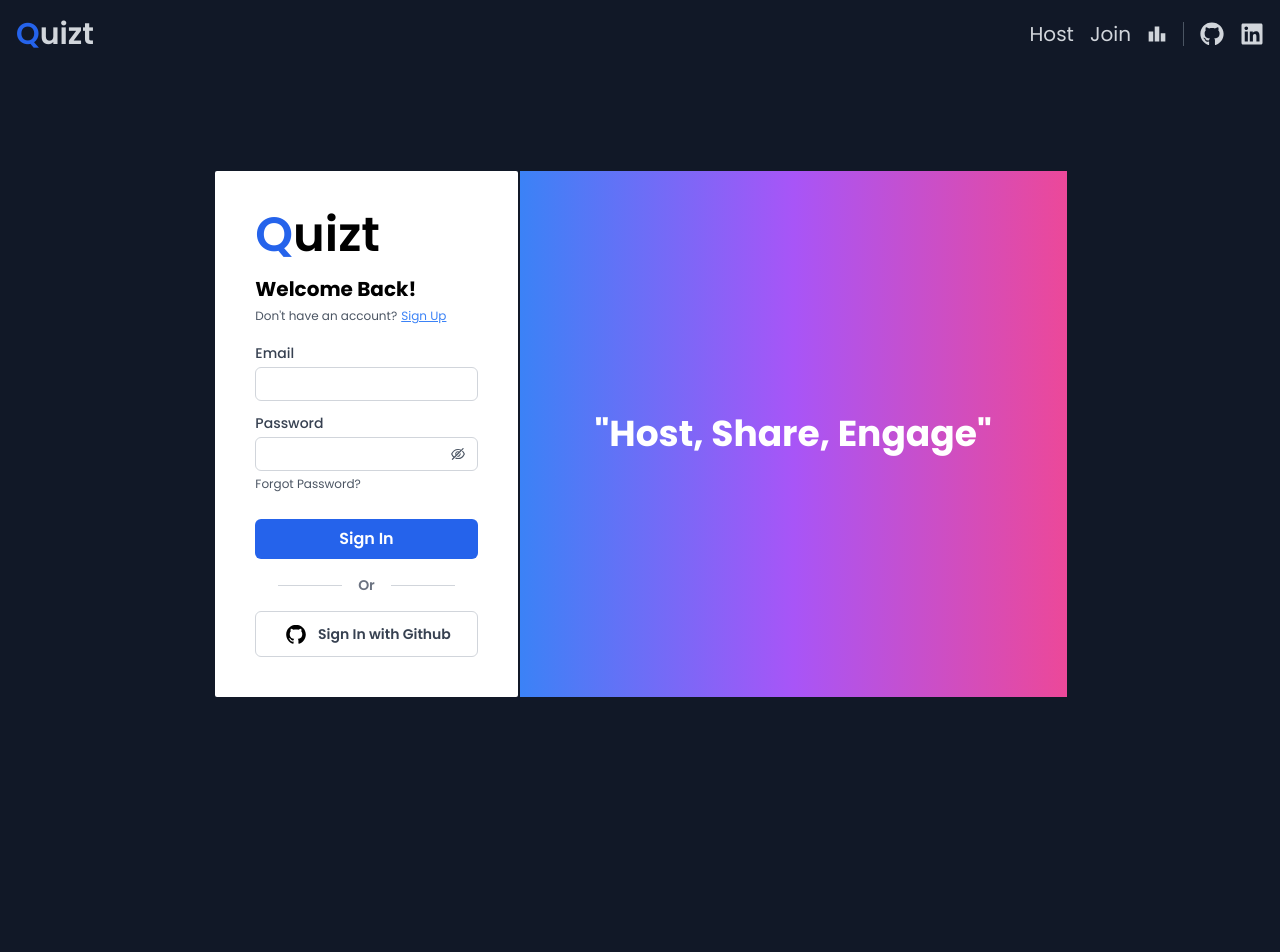
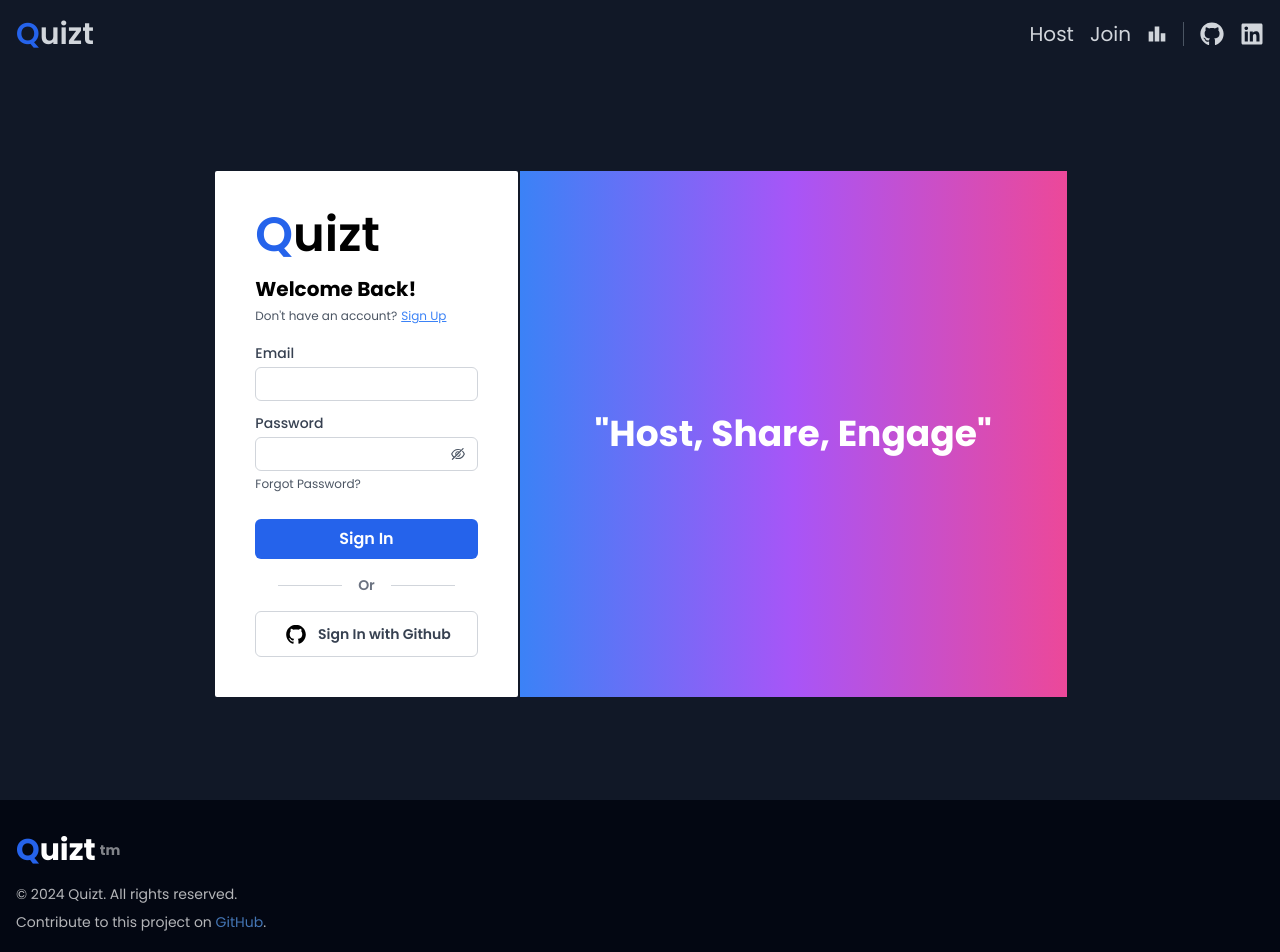
Before and after one commit to abdel-rahmanSalem/quizt, a React (Vite) app: page /sign-in in a window 1280 px wide. Shown: the top 952 px of the page. Before the commit the page ends 800 px from the top, so only its background shows below. Built offline with nearby package versions, Linux system fonts and the light colour scheme.

Commit message:
add footer

```diff
--- a/src/components/SigninForm.jsx
+++ b/src/components/SigninForm.jsx
@@ -96,11 +96,6 @@
           </span>
         </button>
       </div>
-      {/* <div className="hidden xl:flex w-full justify-center items-center">
-        <span className="text-4xl text-white">
-          &quot;Host, Share, Engage&quot;
-        </span>
-      </div> */}
       <div className="hidden xl:flex w-full justify-center items-center bg-gradient-to-r from-blue-500 via-purple-500 to-pink-500 py-20">
         <span className="text-4xl text-white font-bold">
           &quot;Host, Share, Engage&quot;
--- a/src/pages/Signin.jsx
+++ b/src/pages/Signin.jsx
@@ -1,3 +1,4 @@
+import Footer from "../components/Footer";
 import Navbar from "../components/Navbar";
 import SigninForm from "../components/SigninForm";
 import { useGlobal } from "../contexts/GlobalContext";
@@ -13,6 +14,7 @@
       >
         <SigninForm />
       </div>
+      <Footer />
     </>
   );
 }
```
